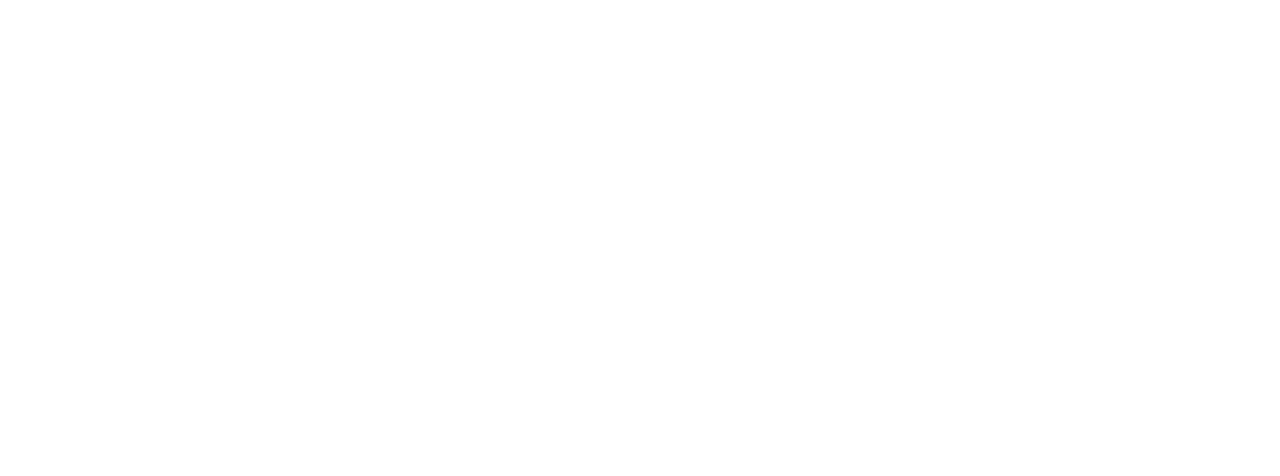
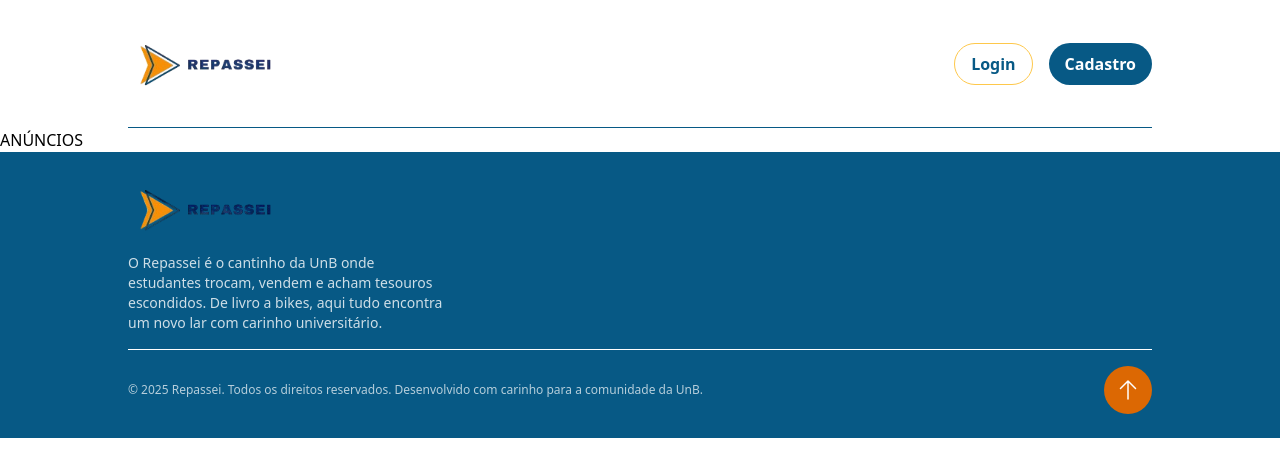
Before and after one commit to UnBArqDsw2025-1-Turma01/2025.1-T01-_G6_FCTE_Desapega_Entrega_03, a React (Vite) app in the folder frontend/: page /anuncios in a window 1280 px wide. Before the commit this address had no page. Shown: the top 476 px of the page. Built offline with nearby package versions, Linux system fonts and the light colour scheme.

Commit message:
create homepage file

```diff
--- a/frontend/src/App.jsx
+++ b/frontend/src/App.jsx
@@ -1,6 +1,7 @@
 import { BrowserRouter, Routes, Route } from "react-router-dom";
 import Layout from "./components/Layout";
 import Home from "./pages/Home";
+import Anuncios from "./pages/Anuncios";
 
 function App() {
   return (
@@ -9,6 +10,7 @@
         <Routes>
           <Route element={<Layout logged={false} />}>
             <Route path="/" element={<Home />} />
+            <Route path="/anuncios" element={<Anuncios />} />
           </Route>
         </Routes>
       </BrowserRouter>
--- /dev/null
+++ b/frontend/src/pages/Anuncios/__partials__/sidebar.jsx
@@ -0,0 +1,13 @@
+import React from "react";
+
+const Sidebar = () => {
+  return (
+    <section className="w-1/3">
+      <h3 className="text-md text-primary-800 font-semibold">Categorias</h3>
+      <div className="flex flex-col gap-2">
+      </div>
+    </section>
+  )
+}
+
+export default Sidebar
--- a/frontend/src/pages/Anuncios/index.jsx
+++ b/frontend/src/pages/Anuncios/index.jsx
@@ -1 +1,11 @@
 import React from "react";
+
+const Anuncios = () => {
+  return (
+    <div>
+      <h1>ANÚNCIOS</h1>
+    </div>
+  )
+}
+
+export default Anuncios;
```
